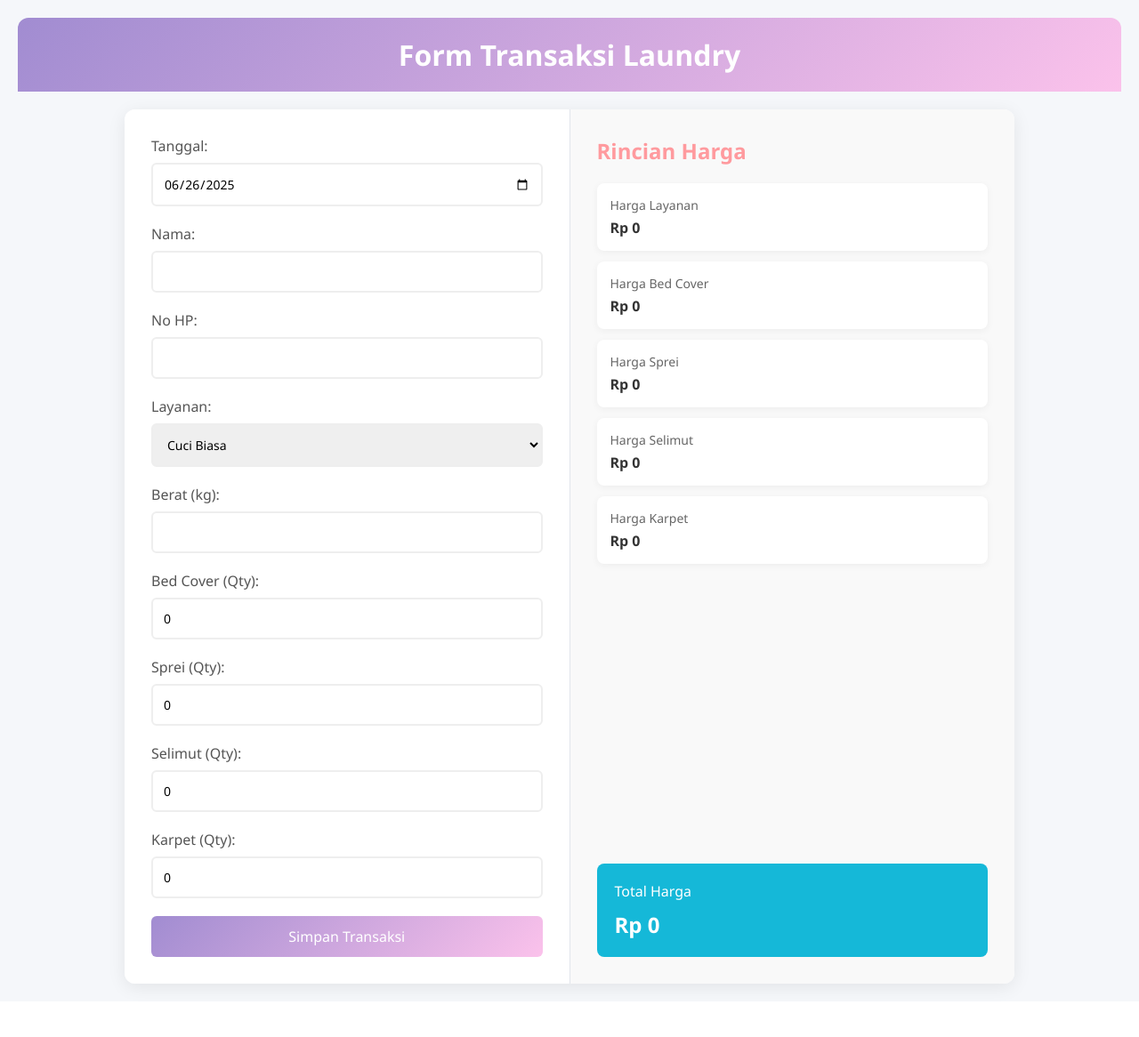
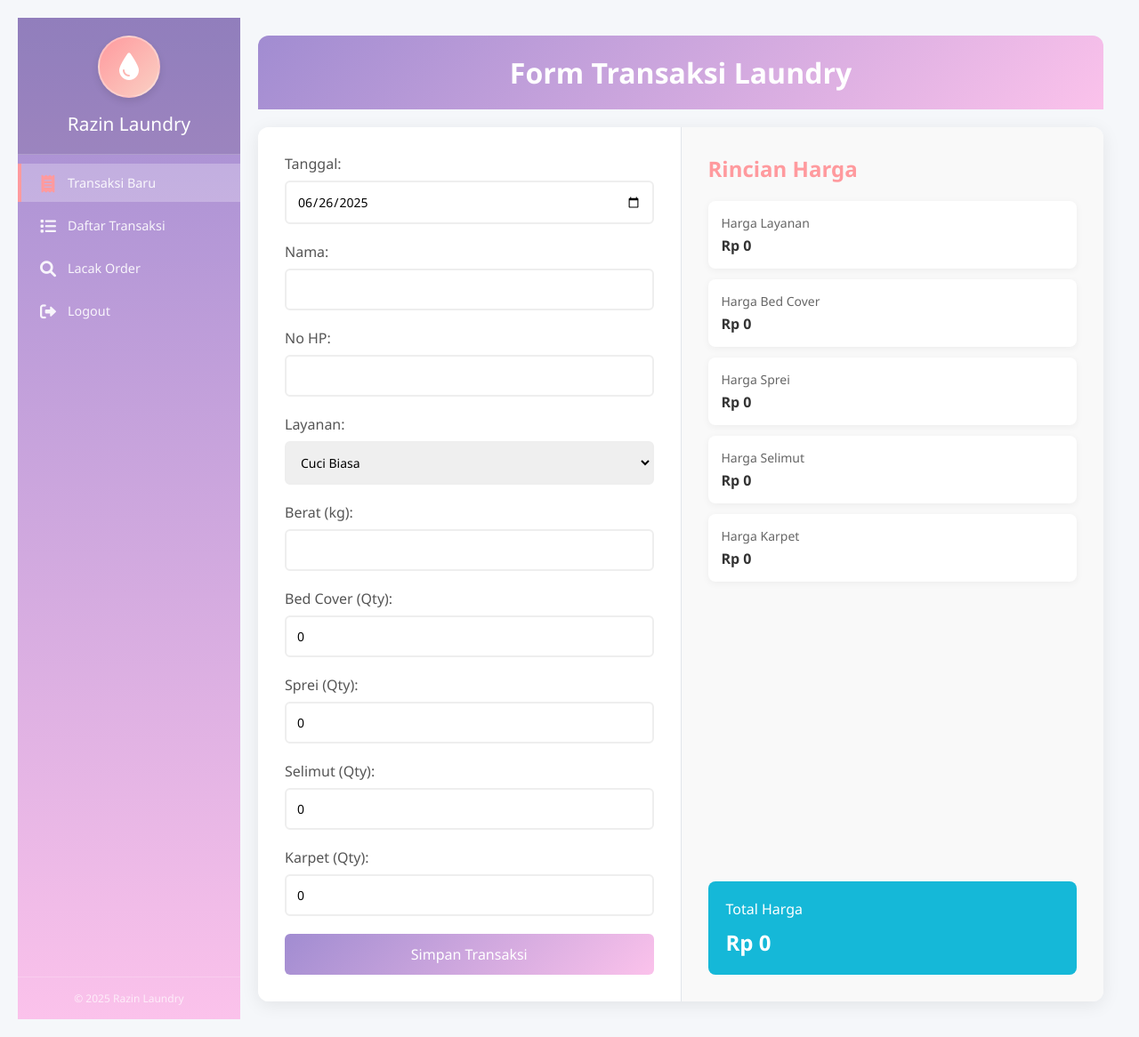
Before and after one commit to melco-sv/WebRazinLaundry, a PHP site: page /webrazinlaundry/invoice.php in a window 1280 px wide. Shown: the whole page at 89% size. Before the commit the page ends 1120 px from the top, so only its background shows below. Run offline with PHP 8.4, Linux system fonts and the light colour scheme; some libraries are stand-ins or nearby versions.

Commit message:
Tambah Navigation Menu

```diff
--- /dev/null
+++ b/Style/sidebar.css
@@ -0,0 +1,183 @@
+/* ===== LAYOUT UTAMA ===== */
+.app-container {
+  display: flex;
+  height: 100vh; /* Mengisi tinggi viewport penuh */
+  overflow: hidden; /* Mencegah scroll global */
+}
+
+.sidebar-column {
+  width: 250px;
+  flex-shrink: 0;
+  background: linear-gradient(180deg, #a18cd1, #fbc2eb);
+}
+
+.main-content-column {
+  flex-grow: 1;
+  overflow-y: auto; /* Scroll hanya untuk konten utama */
+  padding: 20px;
+  background-color: #f5f7fa;
+}
+
+/* ===== SIDEBAR STYLING ===== */
+.sidebar {
+  height: 100vh;
+  position: sticky;
+  top: 0;
+  color: white;
+  display: flex;
+  flex-direction: column;
+}
+
+.sidebar-header {
+  padding: 20px;
+  text-align: center;
+  border-bottom: 1px solid rgba(255, 255, 255, 0.2);
+}
+
+.sidebar-logo {
+  width: 70px;
+  height: 70px;
+  border-radius: 50%;
+  object-fit: cover;
+  margin-bottom: 10px;
+  border: 2px solid rgba(255, 255, 255, 0.3);
+}
+
+.sidebar-header h2 {
+  font-size: 1.3rem;
+  margin: 0;
+  font-weight: 500;
+}
+
+.sidebar-menu-container {
+  flex-grow: 1;
+  overflow-y: auto; /* Scroll internal jika menu sangat panjang */
+  padding: 10px 0;
+}
+
+.sidebar-menu {
+  list-style: none;
+  padding: 0;
+  margin: 0;
+}
+
+.sidebar-menu li {
+  margin-bottom: 5px;
+}
+
+.sidebar-menu a {
+  display: flex;
+  align-items: center;
+  padding: 12px 20px;
+  color: rgba(255, 255, 255, 0.9);
+  text-decoration: none;
+  transition: all 0.2s ease;
+  border-left: 4px solid transparent;
+  font-size: 0.9rem;
+}
+
+.sidebar-menu a:hover {
+  background-color: rgba(255, 255, 255, 0.15);
+  border-left-color: #ff9a9e;
+}
+
+.sidebar-menu a.active {
+  background-color: rgba(255, 255, 255, 0.25);
+  border-left-color: #ff9a9e;
+}
+
+.sidebar-menu i {
+  margin-right: 10px;
+  font-size: 1rem;
+  width: 20px;
+  text-align: center;
+}
+
+/* Footer sidebar */
+.sidebar-footer {
+  padding: 15px;
+  text-align: center;
+  font-size: 0.8rem;
+  border-top: 1px solid rgba(255, 255, 255, 0.2);
+}
+
+/* ===== RESPONSIVE LAYOUT ===== */
+@media (max-width: 768px) {
+  .app-container {
+    flex-direction: column;
+    height: auto;
+  }
+
+  .sidebar-column {
+    width: 100%;
+    height: auto;
+  }
+
+  .sidebar {
+    height: auto;
+  }
+
+  .sidebar-menu-container {
+    overflow-y: visible;
+  }
+
+  .sidebar-menu {
+    display: flex;
+    overflow-x: auto;
+    flex-wrap: nowrap;
+  }
+
+  .sidebar-menu li {
+    flex: 0 0 auto;
+    margin-bottom: 0;
+  }
+
+  .sidebar-menu a {
+    padding: 10px 15px;
+  }
+}
+
+/* ===== SIDEBAR STYLING ===== */
+.sidebar-header {
+  padding: 20px;
+  text-align: center;
+  border-bottom: 1px solid rgba(255, 255, 255, 0.2);
+  background-color: rgba(0, 0, 0, 0.1);
+}
+
+.sidebar-logo {
+  width: 70px;
+  height: 70px;
+  border-radius: 50%;
+  background: linear-gradient(135deg, #ff9a9e 0%, #fad0c4 100%);
+  margin: 0 auto 15px;
+  display: flex;
+  align-items: center;
+  justify-content: center;
+  font-size: 32px;
+  color: white;
+  box-shadow: 0 4px 8px rgba(0, 0, 0, 0.1);
+}
+
+.sidebar-menu a i {
+  margin-right: 12px;
+  width: 20px;
+  text-align: center;
+  font-size: 18px;
+  transition: all 0.3s ease;
+}
+
+.sidebar-menu a:hover i,
+.sidebar-menu a.active i {
+  color: #ff9a9e;
+  transform: scale(1.1);
+}
+
+.sidebar-footer {
+  padding: 15px;
+  text-align: center;
+  font-size: 12px;
+  color: rgba(255, 255, 255, 0.7);
+  border-top: 1px solid rgba(255, 255, 255, 0.2);
+  margin-top: auto; /* Push footer to bottom */
+}
--- a/invoice.php
+++ b/invoice.php
@@ -82,7 +82,6 @@ if ($_SERVER["REQUEST_METHOD"] == "POST") {
                    ($karpet * $harga_karpet);
 
     // Simpan transaksi ke dalam database
-        // Tambahkan kolom status_proses dan status_pembayaran dengan nilai default 0
     $sql = "INSERT INTO transaksi (id_transaksi, layanan, berat, bed_cover, sprei, selimut, karpet, total_harga, tanggal, nama, no_hp, status_proses, status_pembayaran)
             VALUES ('$id_transaksi', '$layanan', '$berat', '$bed_cover', '$sprei', '$selimut', '$karpet', '$total_harga', '$tanggal', '$nama', '$no_hp', 0, 0)";
 
@@ -104,8 +103,13 @@ if ($_SERVER["REQUEST_METHOD"] == "POST") {
     <meta name="viewport" content="width=device-width, initial-scale=1.0">
     <title>Website Laundry</title>
     <link rel="stylesheet" href="style/style.css">
+    <link rel="stylesheet" href="style/sidebar.css">
 </head>
 <body>
+    <div class="app-container">
+        <?php include 'sidebar.php'; // Sertakan sidebar di sini ?>
+
+        <div class="main-content-column">
             <div class="header">
                 <h1>Form Transaksi Laundry</h1>
             </div>
@@ -204,6 +208,8 @@ if ($_SERVER["REQUEST_METHOD"] == "POST") {
                     </div>
                 </div>
             </div>
+        </div> <!-- Tutup main-content-column -->
+    </div> <!-- Tutup app-container -->
 
     <script>
         function updateHarga() {
--- /dev/null
+++ b/sidebar.php
@@ -0,0 +1,54 @@
+<div class="sidebar-column">
+    <div class="sidebar">
+        <div class="sidebar-header">
+            <div class="sidebar-logo">
+                <i class="fas fa-tint"></i> <!-- Laundry icon -->
+            </div>
+            <h2>Razin Laundry</h2>
+        </div>
+
+        <div class="sidebar-menu-container">
+            <ul class="sidebar-menu">
+                <li>
+                    <a href="invoice.php" class="<?= (basename($_SERVER['PHP_SELF']) == 'invoice.php') ? 'active' : '' ?>">
+                        <i class="fas fa-receipt"></i> <!-- Invoice icon -->
+                        <span>Transaksi Baru</span>
+                    </a>
+                </li>
+                <li>
+                    <a href="transaksi.php" class="<?= (basename($_SERVER['PHP_SELF']) == 'transaksi.php') ? 'active' : '' ?>">
+                        <i class="fas fa-list"></i> <!-- List icon -->
+                        <span>Daftar Transaksi</span>
+                    </a>
+                </li>
+                <li>
+                    <a href="index.php" class="<?= (basename($_SERVER['PHP_SELF']) == 'index.php') ? 'active' : '' ?>">
+                        <i class="fas fa-search"></i> <!-- Search icon -->
+                        <span>Lacak Order</span>
+                    </a>
+                </li>
+                <?php if(isset($_SESSION['admin']) && $_SESSION['admin']): ?>
+                <li>
+                    <a href="check_database.php" class="<?= (basename($_SERVER['PHP_SELF']) == 'check_database.php') ? 'active' : '' ?>">
+                        <i class="fas fa-database"></i> <!-- Database icon -->
+                        <span>Cek Database</span>
+                    </a>
+                </li>
+                <?php endif; ?>
+                <li>
+                    <a href="logout.php">
+                        <i class="fas fa-sign-out-alt"></i> <!-- Logout icon -->
+                        <span>Logout</span>
+                    </a>
+                </li>
+            </ul>
+        </div>
+
+        <div class="sidebar-footer">
+            <p>&copy; <?php echo date('Y'); ?> Razin Laundry</p>
+        </div>
+    </div>
+</div>
+
+<!-- Add Font Awesome CSS in your HTML head section -->
+<link rel="stylesheet" href="https://cdnjs.cloudflare.com/ajax/libs/font-awesome/6.0.0-beta3/css/all.min.css">
```
Also changed, not shown: transaksi.php (+7 -2 lines). Lines whose indentation alone changed are shown as unchanged.
